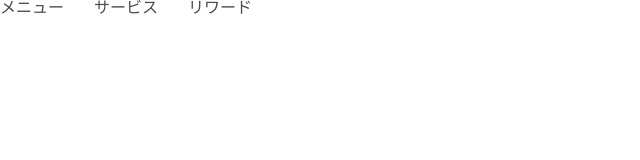
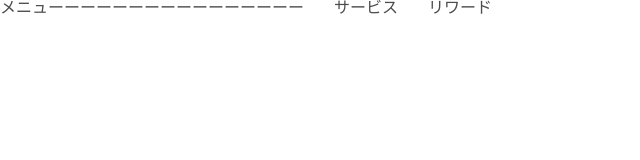
Before and after one commit to noqilv/Dezasuta, a plain HTML site: page coding2_0618/index.html in a window 1280 px wide. Shown: the whole page, without its empty margins (0-640 px from the left). Drawn offline with Linux system fonts and the light colour scheme.

Commit message:
2回目のアップ

```diff
--- a/coding2_0618/index.html
+++ b/coding2_0618/index.html
@@ -10,7 +10,7 @@
 <body>
     <nav>
         <ul>
-            <li><a href="">メニュー</a></li>
+            <li><a href="">メニューーーーーーーーーーーーーーーー</a></li>
             <li><a href="">サービス</a></li>
             <li><a href="">リワード</a></li>
         </ul>
```
